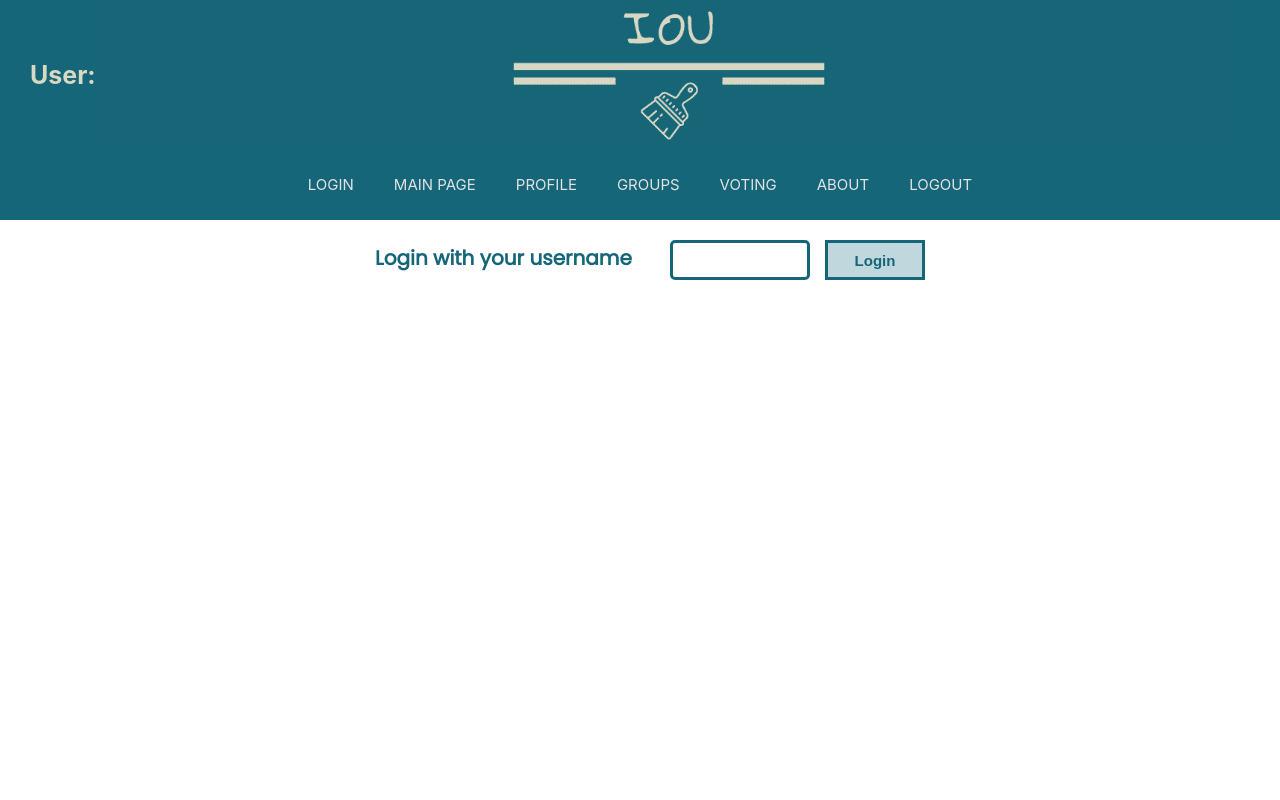
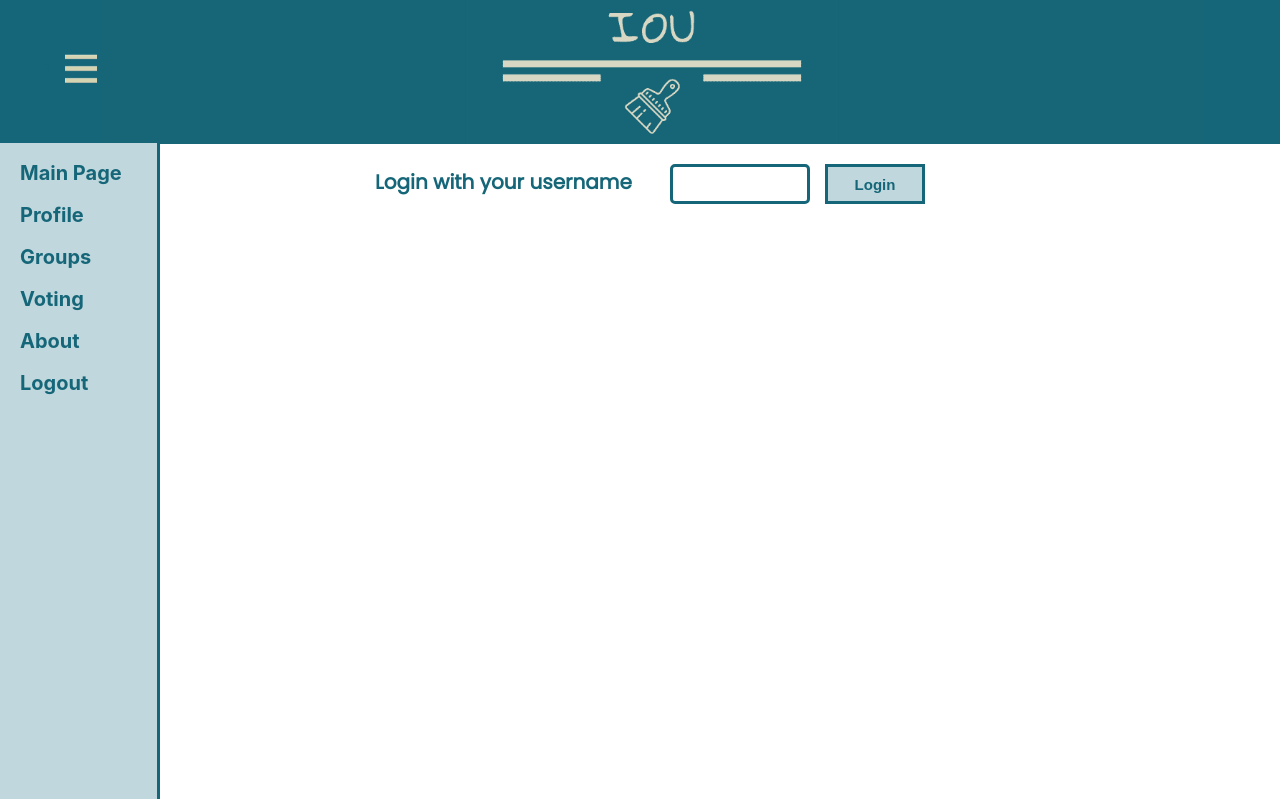
Before and after one commit to Reekaa/wk9_iou-app, a React (Create React App) app in the folder iou_app_frontend/: page / in a window 1280 px wide. Built offline with nearby package versions, Linux system fonts and the light colour scheme; no server answers.

Commit message:
added sliding in to the nav bar

```diff
--- a/iou_app_frontend/src/components/MainPage/Header.js
+++ b/iou_app_frontend/src/components/MainPage/Header.js
@@ -6,11 +6,10 @@ const Header = props => {
   return (
     <div className='header-container'>
       <div className='main-page-head'>
-        <div className='current-user'>User: {props.currentUser.name}</div>
+        <Navbar/>
         <img src='./images/top_banner.png' alt='top_banner' className='header-image'></img>
         <div className='spacer'></div>
       </div>
-        <Navbar/>
     </div>
   );
 }
--- a/iou_app_frontend/src/components/MainPage/Navbar.css
+++ b/iou_app_frontend/src/components/MainPage/Navbar.css
@@ -1,40 +1,53 @@
-.nav{
-  position: relative;
-  height: 70px;
-  background-color: #156678;
-  display: flex;
-  justify-content: space-around;
-  width: 100%;
-  font-size: 15px;
+.menuicon {
+  height: 4vh;
 }
-
-.nav ul{
-  display: flex;
-  justify-content: center;
-  margin: 0;
-  padding: 0;
+.link {
+  padding: 5px 0 5px 20px;
+  color: #156678;
+  font-size: 20px;
+  font-weight: 700
+}
+.icon-cont {
+ position: relative;
+}
+#menu-button {
+  margin-left: 20px;
+  padding: 5px;
+}
+#menu-button:hover {
+  background-color: #c0d7dd;
+  border-radius:5px;
+}
+#dropdownmenu {
+  position: absolute;
+  top: 12.23vh;
+  left: -60px;
+  border-right: 1px solid rgb(142, 142, 142);
+  border-radius: 0;
+  height: 82vh;
+  width: 160px;
+  padding-top: 20px;
+  transition: left 2s linear 1s;
+}
+#dropdownmenu:target {
+  left: 0px;
+}
+#slider {
+  position: absolute;
+  top: 12.1vh;
+  left: -400px;
+  border-right: 3px solid #156678;
+  background-color: #c0d7dd;
+  border-radius: 0;
+  height: 82vh;
+  width: 160px;
+  padding-top: 20px;
+  transform: translateX(100%);
+  transition: all 0.5s linear;
 
 }
 
-.nav ul li{
-  list-style: none;
-  display: flex;
-  justify-content: space-around;
+#slider.slidein {
+  left: -220px;
+
 }
-
-.nav ul li .link{
-  position: relative;
-  display: block;
-  height: 70px;
-  line-height: 70px;
-  padding: 0 20px;
-  box-sizing: border-box;
-  color: rgb(226, 226, 226);
-  text-decoration: none;
-  text-transform: uppercase;
-  transition: .5s;
-}
-
-.nav ul li .link:hover{
-  color: #262626;
-}
--- a/iou_app_frontend/src/components/MainPage/Navbar.js
+++ b/iou_app_frontend/src/components/MainPage/Navbar.js
@@ -1,19 +1,51 @@
-import React from 'react';
+import React, {Component} from 'react';
 import {Link} from 'react-router-dom';
 import './Navbar.css';
 
-const Navbar = () => (
-    <div className="nav">
-      <ul className="nav-links">
-        <li><Link className="link" to="/">Login</Link></li>
-        <li><Link className="link" to="/mainpage">Main Page</Link></li>
-        <li><Link className="link" to="/profile">Profile</Link></li>
-        <li><Link className="link" to="/groups">Groups</Link></li>
-        <li><Link className="link" to="/voting">Voting</Link></li>
-        <li><Link className="link" to="/about">About</Link></li>
-        <li><Link className="link" to="/">Logout</Link></li>
+class Navbar extends Component {
+  constructor(props) {
+    super(props)
+    this.state = {
+      active: 'slidein',
+    };
+    this.toggleClass = this.toggleClass.bind(this)
+  }
+
+  toggleClass() {
+    if(this.state.active === 'slidein') {
+      this.setState({ active: '' });
+    } else {
+      this.setState({ active: 'slidein' });
+    }
+  };
+
+  render() {
+    return(
+      <ul className="icon-cont">
+        <li id='menu-button' className="dropdown">
+          <div className="menu-button" onClick={this.toggleClass}><img className='menuicon' src="/images/menu.png"/></div>
+          <div id='slider' className={this.state.active} >
+            <div className='link-cont'><Link className="link" to="/mainpage">Main Page</Link></div>
+            <br/>
+            <div className='link-cont'><Link className="link" to="/profile">Profile</Link></div>
+            <br/>
+            <div className='link-cont'><Link className="link" to="/groups">Groups</Link></div>
+            <br/>
+            <div className='link-cont'><Link className="link" to="/voting">Voting</Link></div>
+            <br/>
+            <div className='link-cont'><Link className="link" to="/about">About</Link></div>
+            <br/>
+            <div className='link-cont'><Link className="link" to="/">Logout</Link></div>
+          </div>
+        </li>
       </ul>
-    </div>
-)
+    )
+  }
+
+}
+
+
+
+
 
 export default Navbar;
--- a/iou_app_frontend/src/components/MainPage/mainpage.css
+++ b/iou_app_frontend/src/components/MainPage/mainpage.css
@@ -7,7 +7,7 @@
 }
 
 .header-image {
-  height:150px;
+  height: 18vh;
 }
 .header-container {
   width: 100%;
--- a/iou_app_frontend/src/components/UserProfilePage/userprofile.css
+++ b/iou_app_frontend/src/components/UserProfilePage/userprofile.css
@@ -1,4 +1,5 @@
 .page-grid {
+  margin-left: 300px;
   width: 100%;
   display: grid;
   grid-template-columns: 100%;
```
Also changed, not shown: iou_app_frontend/public/images/menu.png (added).
